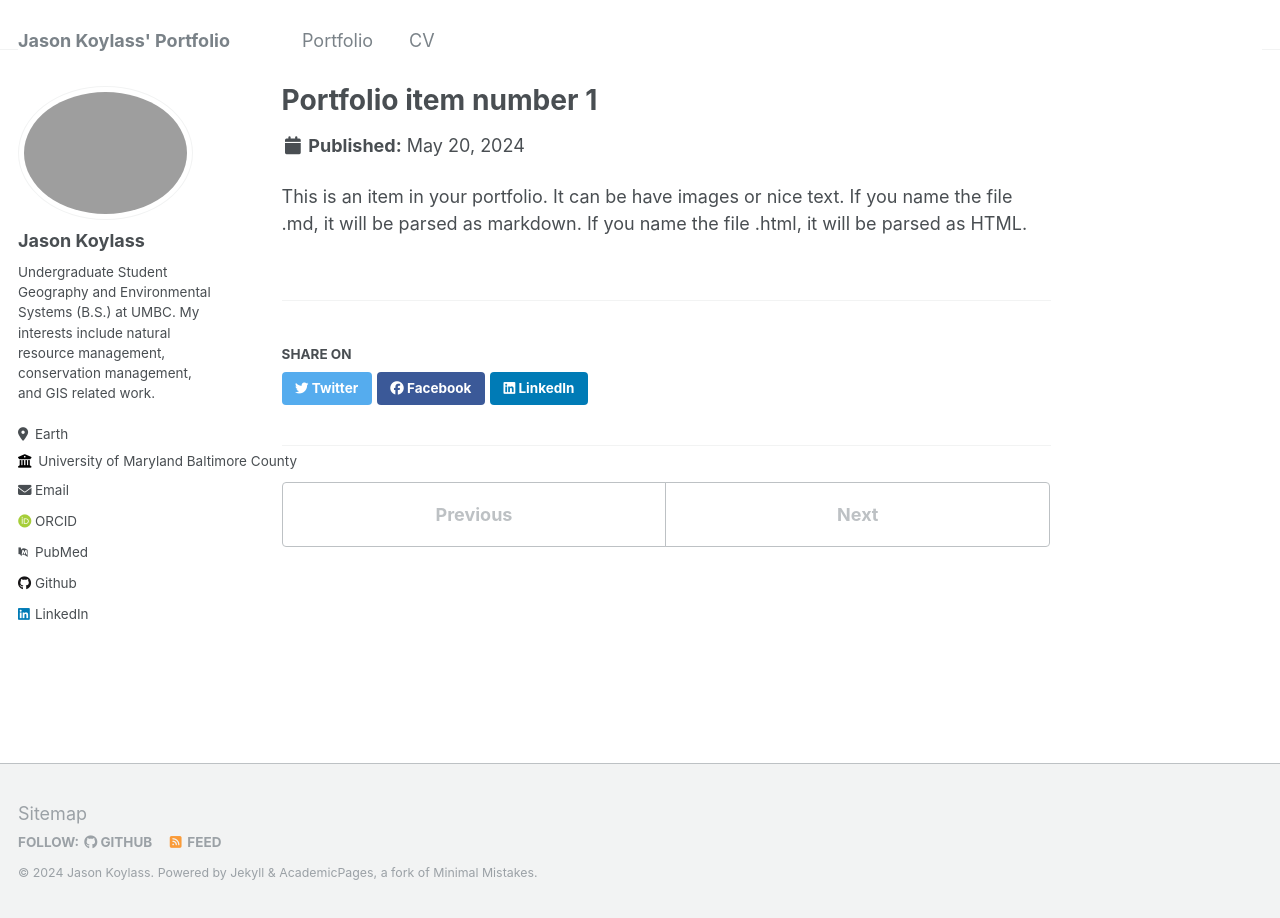
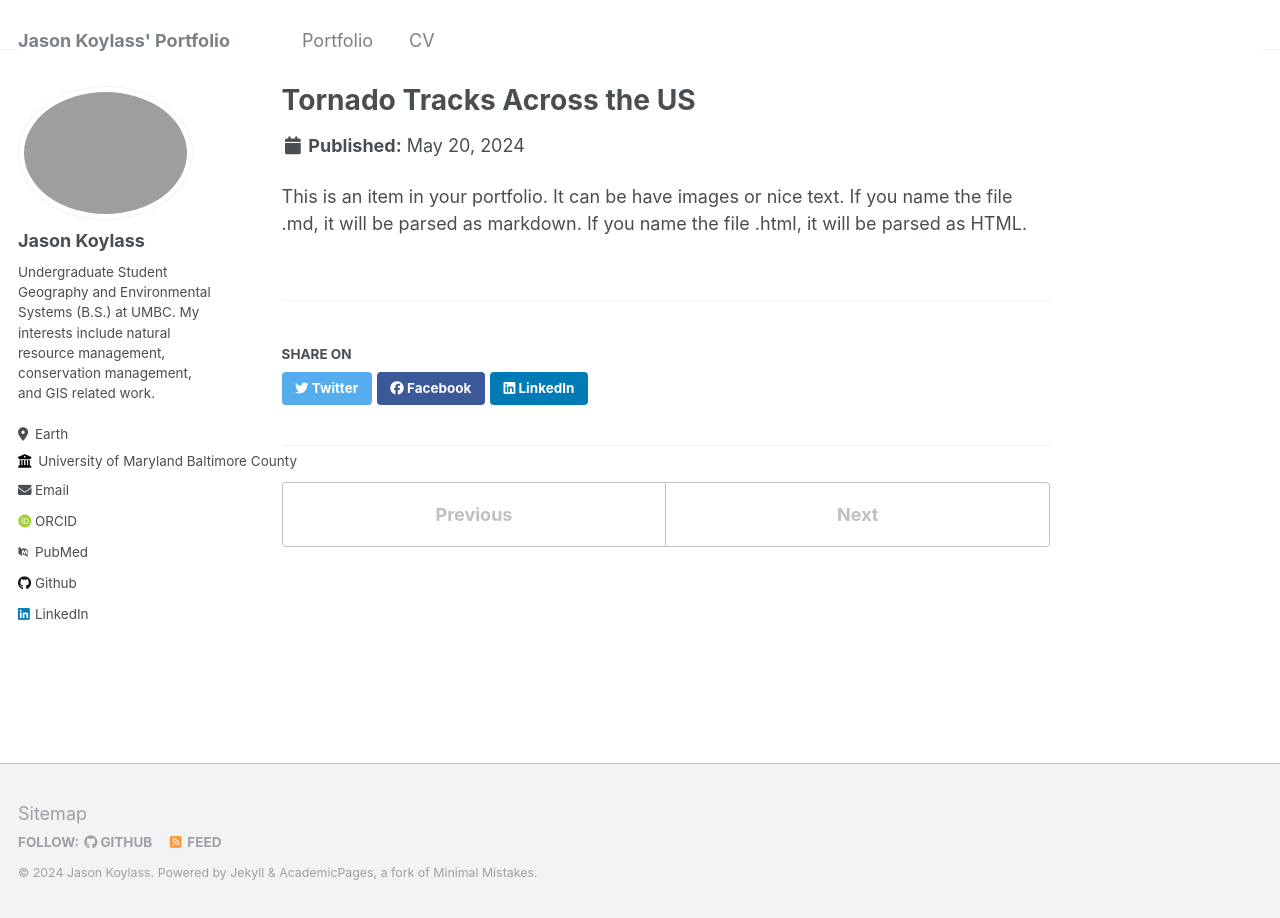
Before and after one commit to Jkoy592/Jkoy592.github.io, a Jekyll site: the page built from _portfolio/portfolio-1.html, in a window 1280 px wide. Built offline with Jekyll 4.4.1, drawn with Linux system fonts in a browser that asks for light colours; some web fonts are replaced.

Commit message:
Update portfolio-1.html

```diff
--- a/_portfolio/portfolio-1.html
+++ b/_portfolio/portfolio-1.html
@@ -1,5 +1,5 @@
 ---
-title: "Portfolio item number 1"
+title: "Tornado Tracks Across the US"
 excerpt: "Tornado Tracks Across the USA <br/><img src='/images/Koylass_lab06.png'>"
 collection: portfolio
 ---
```
